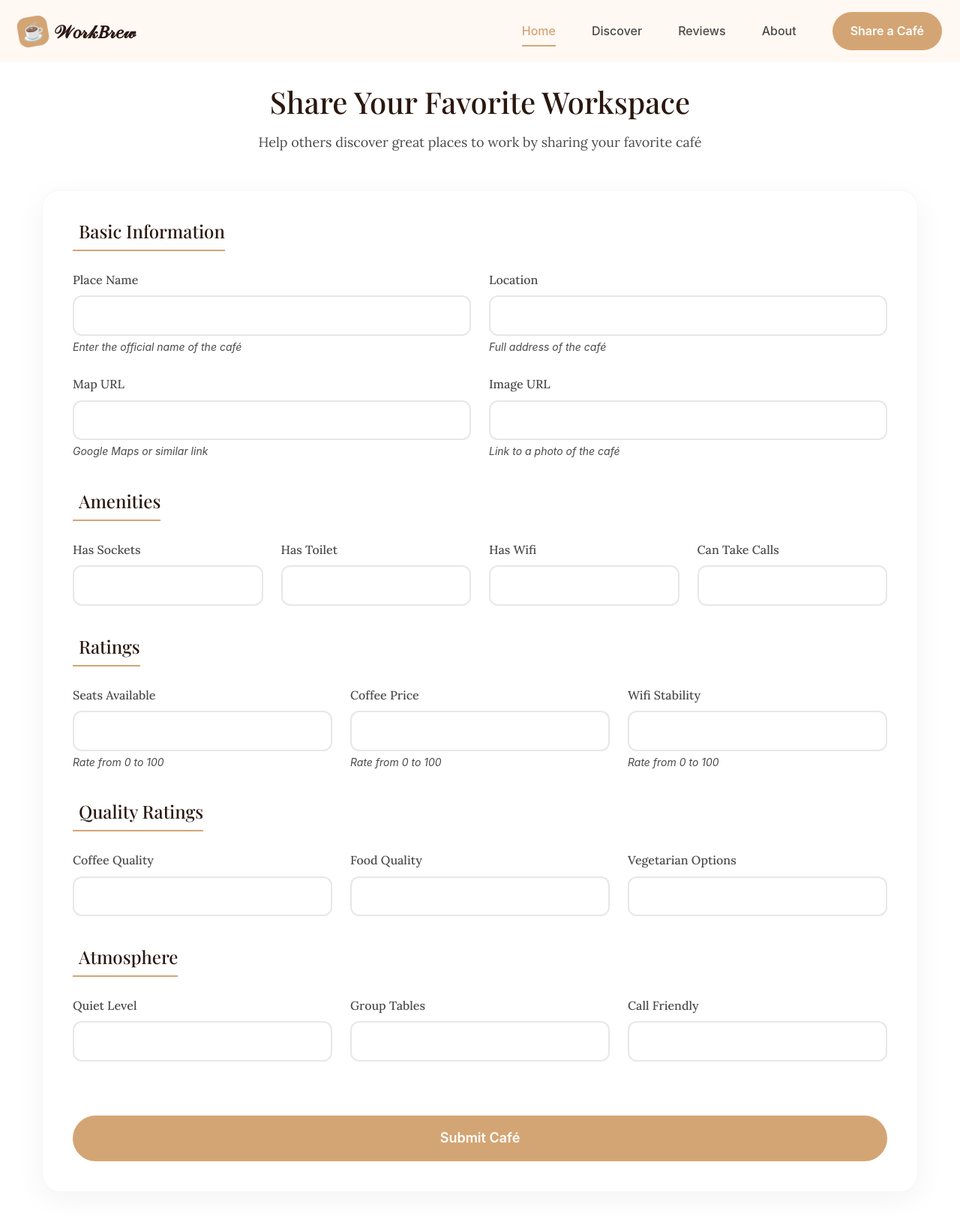
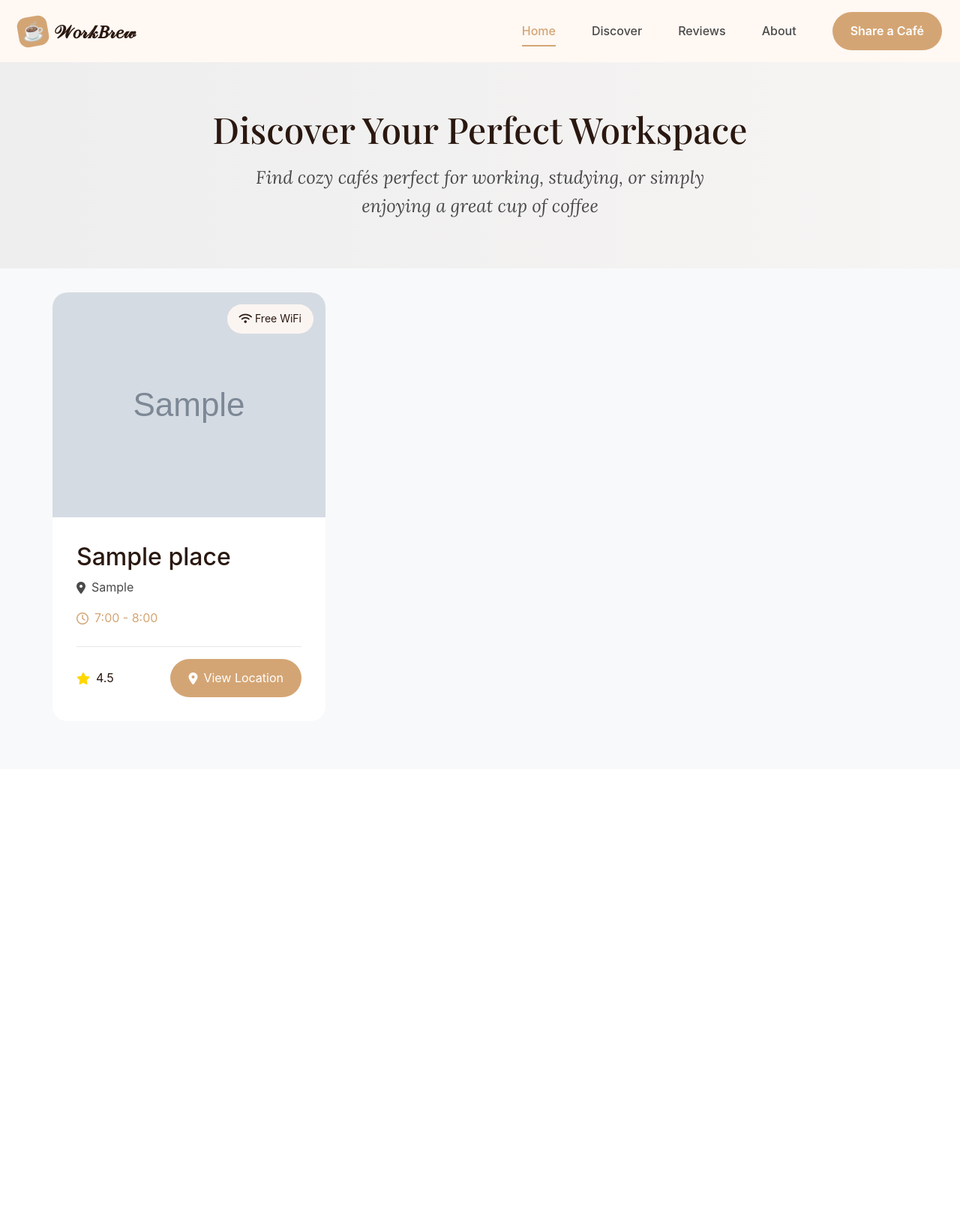
Before and after one commit to Justparthi/Work-Brew, a Django app: template templates/place_list.html in a window 1280 px wide. Shown: the whole page at 75% size. After the commit the page ends 930 px from the top, so only its background shows below. Run offline with Django 5.2, Linux system fonts and the light colour scheme; the template is opened without the code that fills it: values that come from a table or form of the project are taken from there, others are empty; tables that the repository leaves empty hold one stand-in row (values such as "Sample post"); grey boxes marked "Sample" are stand-in pictures; some web fonts are replaced.

Commit message:
Update place_list.html

```diff
--- a/templates/place_list.html
+++ b/templates/place_list.html
@@ -1,14 +1,12 @@
-{% load form_tags %}
-
-
 <!DOCTYPE html>
-<html>
+<html lang="en">
 <head>
-    <title>Add Place</title>
-    <!-- <link rel="stylesheet" href="../static/css/styles.css"> -->
-    <link href="https://cdn.jsdelivr.net/npm/bootstrap@5.3.3/dist/css/bootstrap.min.css" rel="stylesheet" integrity="sha384-QWTKZyjpPEjISv5WaRU9OFeRpok6YctnYmDr5pNlyT2bRjXh0JMhjY6hW+ALEwIH" crossorigin="anonymous">
+    <meta charset="UTF-8">
+    <meta name="viewport" content="width=device-width, initial-scale=1.0">
+    <title>Places List</title>
+    <link href="https://cdn.jsdelivr.net/npm/bootstrap@5.3.3/dist/css/bootstrap.min.css" rel="stylesheet">
+    <link href="https://cdnjs.cloudflare.com/ajax/libs/font-awesome/6.0.0-beta3/css/all.min.css" rel="stylesheet">
     <style>
-
 @import url('https://fonts.googleapis.com/css2?family=Lora:ital,wght@0,400;0,500;0,600;0,700;1,400&family=Playfair+Display:ital,wght@0,400;0,500;0,600;0,700;1,400&display=swap');
 
 * {
@@ -298,159 +296,182 @@ body {
         height: 160px;
     }
 }
-.form-container {
-            max-width: 1200px;
-            margin: 2rem auto;
-            padding: 0 1rem;
+
+.hero-section {
+            padding: 4rem 0;
+            text-align: center;
+            background: linear-gradient(to right, rgba(42, 24, 16, 0.05), rgba(212, 165, 116, 0.05));
         }
 
-        .form-header {
-            text-align: center;
-            margin-bottom: 3rem;
-            position: relative;
-        }
-
-        .form-title {
+        .hero-title {
             font-family: var(--font-display);
-            font-size: var(--text-2xl);
+            font-size: var(--text-3xl);
             color: var(--primary);
             margin-bottom: 1rem;
         }
 
-        .form-subtitle {
+        .hero-subtitle {
             font-family: var(--font-body);
-            font-size: var(--text-base);
+            font-size: var(--text-lg);
             color: var(--text);
             max-width: 600px;
             margin: 0 auto;
-        }
-
-        .form-card {
-            background: white;
-            border-radius: 24px;
-            padding: 2.5rem;
-            box-shadow: 0 10px 40px rgba(42, 24, 16, 0.05);
-            border: 1px solid rgba(212, 165, 116, 0.1);
-        }
-
-        .form-section {
-            margin-bottom: 2.5rem;
-            position: relative;
-        }
-
-        .section-title {
-            font-family: var(--font-display);
-            font-size: var(--text-lg);
-            color: var(--primary);
-            margin-bottom: 1.5rem;
-            padding-bottom: 0.5rem;
-            border-bottom: 2px solid var(--accent);
-            display: inline-block;
-        }
-
-        .form-label {
-            font-family: var(--font-body);
-            font-size: var(--text-sm);
-            color: var(--text);
-            margin-bottom: 0.5rem;
-            font-weight: 500;
-        }
-
-        .form-control {
-            border: 2px solid rgba(42, 24, 16, 0.1);
-            border-radius: 12px;
-            padding: 0.8rem 1rem;
-            font-size: var(--text-sm);
-            transition: all 0.3s ease;
-        }
-
-        .form-control:focus {
-            border-color: var(--accent);
-            box-shadow: 0 0 0 3px rgba(212, 165, 116, 0.1);
-        }
-
-        .submit-btn {
-            background: var(--accent);
-            color: white;
-            border: none;
-            border-radius: 50px;
-            padding: 1rem 2rem;
-            font-size: var(--text-base);
-            font-weight: 600;
-            width: 100%;
-            transition: all 0.3s ease;
-            margin-top: 2rem;
-        }
-
-        .submit-btn:hover {
-            background: var(--primary);
-            transform: translateY(-2px);
-        }
-
-        .form-icon {
-            color: var(--accent);
-            margin-right: 0.5rem;
-        }
-
-        .help-text {
-            font-size: var(--text-xs);
-            color: var(--text);
-            margin-top: 0.25rem;
             font-style: italic;
         }
 
+        .cafe-grid {
+            padding: 2rem 0;
+        }
+
+        .cafe-card {
+            background: white;
+            border-radius: 20px;
+            overflow: hidden;
+            transition: transform 0.3s ease, box-shadow 0.3s ease;
+            margin-bottom: 2rem;
+            position: relative;
+            border: none;
+        }
+
+        .cafe-card:hover {
+            transform: translateY(-10px);
+            box-shadow: 0 20px 40px rgba(42, 24, 16, 0.1);
+        }
+
+        .cafe-image {
+            height: 300px;
+            position: relative;
+            overflow: hidden;
+        }
+
+        .cafe-image img {
+            width: 100%;
+            height: 100%;
+            object-fit: cover;
+            transition: transform 0.5s ease;
+        }
+
+        .cafe-card:hover .cafe-image img {
+            transform: scale(1.1);
+        }
+
+        .cafe-badge {
+            position: absolute;
+            top: 1rem;
+            right: 1rem;
+            background: rgba(255, 248, 243, 0.9);
+            padding: 0.5rem 1rem;
+            border-radius: 50px;
+            font-size: var(--text-xs);
+            color: var(--primary);
+            backdrop-filter: blur(5px);
+        }
+
+        .cafe-content {
+            padding: 2rem;
+        }
+
+        .cafe-title {
+            font-family: var(--font-display);
+            font-size: var(--text-xl);
+            color: var(--primary);
+            margin-bottom: 0.5rem;
+            text-decoration: none;
+        }
+
+        .cafe-title a {
+            color: inherit;
+            text-decoration: none;
+            transition: color 0.3s ease;
+        }
+
+        .cafe-title a:hover {
+            color: var(--accent);
+        }
+
+        .cafe-location {
+            font-size: var(--text-sm);
+            color: var(--text);
+            margin-bottom: 1rem;
+            display: flex;
+            align-items: center;
+            gap: 0.5rem;
+        }
+
+        .cafe-hours {
+            font-size: var(--text-sm);
+            color: var(--accent);
+            margin-bottom: 1.5rem;
+            display: flex;
+            align-items: center;
+            gap: 0.5rem;
+        }
+
+        .cafe-footer {
+            display: flex;
+            justify-content: space-between;
+            align-items: center;
+            padding-top: 1rem;
+            border-top: 1px solid rgba(42, 24, 16, 0.1);
+        }
+
+        .location-btn {
+            background-color: var(--accent);
+            color: white;
+            padding: 0.8rem 1.5rem;
+            border-radius: 50px;
+            text-decoration: none;
+            font-size: var(--text-sm);
+            transition: transform 0.3s ease, background-color 0.3s ease;
+            display: inline-flex;
+            align-items: center;
+            gap: 0.5rem;
+        }
+
+        .location-btn:hover {
+            transform: translateY(-2px);
+            background-color: var(--primary);
+            color: white;
+        }
+
+        .rating {
+            display: flex;
+            align-items: center;
+            gap: 0.5rem;
+            font-size: var(--text-sm);
+            color: var(--primary);
+        }
+
+        .rating i {
+            color: #FFD700;
+        }
+
         @media (max-width: 768px) {
-            .form-card {
+            .hero-section {
+                padding: 2rem 0;
+            }
+
+            .cafe-image {
+                height: 250px;
+            }
+
+            .cafe-content {
                 padding: 1.5rem;
             }
 
-            .form-section {
-                margin-bottom: 2rem;
+            .cafe-footer {
+                flex-direction: column;
+                gap: 1rem;
             }
 
-            .section-title {
-                font-size: var(--text-base);
+            .location-btn {
+                width: 100%;
+                justify-content: center;
             }
         }
-
-        /* Progress indicator styles */
-        .progress-indicator {
-            display: flex;
-            justify-content: center;
-            margin-bottom: 2rem;
-        }
-
-        .progress-step {
-            display: flex;
-            align-items: center;
-            margin: 0 1rem;
-            color: var(--text);
-            font-size: var(--text-sm);
-        }
-
-        .step-number {
-            width: 2rem;
-            height: 2rem;
-            border-radius: 50%;
-            background: var(--light);
-            border: 2px solid var(--accent);
-            display: flex;
-            align-items: center;
-            justify-content: center;
-            margin-right: 0.5rem;
-            font-weight: 600;
-            color: var(--accent);
-        }
-
-        .current-step .step-number {
-            background: var(--accent);
-            color: white;
-        }
-
     </style>
 </head>
-<body>
-
+<body class="bg-light">
     <nav class="navbar">
         <div class="nav-container">
             <a href="#" class="logo">
@@ -471,130 +492,52 @@ body {
             </div>
         </div>
     </nav>
-    <div class="form-container">
-        <div class="form-header">
-            <h1 class="form-title">Share Your Favorite Workspace</h1>
-            <p class="form-subtitle">Help others discover great places to work by sharing your favorite café</p>
-        </div>
+    <section class="hero-section">
+        <h1 class="hero-title">Discover Your Perfect Workspace</h1>
+        <p class="hero-subtitle">Find cozy cafés perfect for working, studying, or simply enjoying a great cup of coffee</p>
+    </section>
 
-        <div class="form-card">
-            <form method="POST">
-                {% csrf_token %}
-
-                <div class="form-section">
-                    <h2 class="section-title"><i class="fas fa-info-circle form-icon"></i>Basic Information</h2>
-                    <div class="row g-4">
-                        <div class="col-md-6">
-                            <label class="form-label">Place Name</label>
-                            {{ form.name|add_class:"form-control" }}
-                            <div class="help-text">Enter the official name of the café</div>
+    <!-- New Café Grid -->
+    <div class="container cafe-grid">
+        <div class="row">
+            {% for place in places %}
+            <div class="col-12 col-md-6 col-lg-4">
+                <div class="cafe-card">
+                    <div class="cafe-image">
+                        <img src="{{ place.img_url }}" alt="{{ place.name }}">
+                        <div class="cafe-badge">
+                            <i class="fas fa-wifi"></i> Free WiFi
                         </div>
-                        <div class="col-md-6">
-                            <label class="form-label">Location</label>
-                            {{ form.location|add_class:"form-control" }}
-                            <div class="help-text">Full address of the café</div>
-                        </div>
-                        <div class="col-md-6">
-                            <label class="form-label">Map URL</label>
-                            {{ form.map_url|add_class:"form-control" }}
-                            <div class="help-text">Google Maps or similar link</div>
-                        </div>
-                        <div class="col-md-6">
-                            <label class="form-label">Image URL</label>
-                            {{ form.img_url|add_class:"form-control" }}
-                            <div class="help-text">Link to a photo of the café</div>
+                    </div>
+                    <div class="cafe-content">
+                        <h2 class="cafe-title">
+                            <a href="{% url 'place_detail' place.id %}">{{ place.name }}</a>
+                        </h2>
+                        <p class="cafe-location">
+                            <i class="fas fa-map-marker-alt"></i>
+                            {{ place.location }}
+                        </p>
+                        <p class="cafe-hours">
+                            <i class="far fa-clock"></i>
+                            7:00 - 8:00
+                        </p>
+                        <div class="cafe-footer">
+                            <div class="rating">
+                                <i class="fas fa-star"></i>
+                                <span>4.5</span>
+                            </div>
+                            <a href="{{ place.map_url }}" class="location-btn">
+                                <i class="fas fa-map-marker-alt"></i>
+                                View Location
+                            </a>
                         </div>
                     </div>
                 </div>
-
-                <div class="form-section">
-                    <h2 class="section-title"><i class="fas fa-wifi form-icon"></i>Amenities</h2>
-                    <div class="row g-4">
-                        <div class="col-md-3">
-                            <label class="form-label">Has Sockets</label>
-                            {{ form.has_sockets|add_class:"form-control" }}
-                        </div>
-                        <div class="col-md-3">
-                            <label class="form-label">Has Toilet</label>
-                            {{ form.has_toilet|add_class:"form-control" }}
-                        </div>
-                        <div class="col-md-3">
-                            <label class="form-label">Has Wifi</label>
-                            {{ form.has_wifi|add_class:"form-control" }}
-                        </div>
-                        <div class="col-md-3">
-                            <label class="form-label">Can Take Calls</label>
-                            {{ form.can_take_calls|add_class:"form-control" }}
-                        </div>
-                    </div>
-                </div>
-
-                <div class="form-section">
-                    <h2 class="section-title"><i class="fas fa-star form-icon"></i>Ratings</h2>
-                    <div class="row g-4">
-                        <div class="col-md-4">
-                            <label class="form-label">Seats Available</label>
-                            {{ form.seats|add_class:"form-control" }}
-                            <div class="help-text">Rate from 0 to 100</div>
-                        </div>
-                        <div class="col-md-4">
-                            <label class="form-label">Coffee Price</label>
-                            {{ form.coffee_price|add_class:"form-control" }}
-                            <div class="help-text">Rate from 0 to 100</div>
-                        </div>
-                        <div class="col-md-4">
-                            <label class="form-label">Wifi Stability</label>
-                            {{ form.stable_wifi|add_class:"form-control" }}
-                            <div class="help-text">Rate from 0 to 100</div>
-                        </div>
-                    </div>
-                </div>
-
-                <div class="form-section">
-                    <h2 class="section-title"><i class="fas fa-coffee form-icon"></i>Quality Ratings</h2>
-                    <div class="row g-4">
-                        <!-- Your existing quality rating fields with the new styling -->
-                        <div class="col-md-4">
-                            <label class="form-label">Coffee Quality</label>
-                            {{ form.coffee|add_class:"form-control" }}
-                        </div>
-                        <div class="col-md-4">
-                            <label class="form-label">Food Quality</label>
-                            {{ form.food|add_class:"form-control" }}
-                        </div>
-                        <div class="col-md-4">
-                            <label class="form-label">Vegetarian Options</label>
-                            {{ form.veggie|add_class:"form-control" }}
-                        </div>
-                    </div>
-                </div>
-
-                <div class="form-section">
-                    <h2 class="section-title"><i class="fas fa-volume-up form-icon"></i>Atmosphere</h2>
-                    <div class="row g-4">
-                        <div class="col-md-4">
-                            <label class="form-label">Quiet Level</label>
-                            {{ form.quiet|add_class:"form-control" }}
-                        </div>
-                        <div class="col-md-4">
-                            <label class="form-label">Group Tables</label>
-                            {{ form.tables|add_class:"form-control" }}
-                        </div>
-                        <div class="col-md-4">
-                            <label class="form-label">Call Friendly</label>
-                            {{ form.calls|add_class:"form-control" }}
-                        </div>
-                    </div>
-                </div>
-
-                <button type="submit" class="submit-btn">
-                    <i class="fas fa-paper-plane"></i> Submit Café
-                </button>
-            </form>
+            </div>
+            {% endfor %}
         </div>
     </div>
-
-      <script>
+    <script>
         document.querySelector('.mobile-menu-btn').addEventListener('click', function() {
             this.classList.toggle('active');
             document.querySelector('.nav-links').classList.toggle('active');
@@ -608,7 +551,6 @@ body {
             });
         });
     </script>
-
-    <script src="https://cdn.jsdelivr.net/npm/bootstrap@5.3.3/dist/js/bootstrap.bundle.min.js" integrity="sha384-YvpcrYf0tY3lHB60NNkmXc5s9fDVZLESaAA55NDzOxhy9GkcIdslK1eN7N6jIeHz" crossorigin="anonymous"></script>
+    <script src="https://cdn.jsdelivr.net/npm/bootstrap@5.3.3/dist/js/bootstrap.bundle.min.js"></script>
 </body>
 </html>
```
